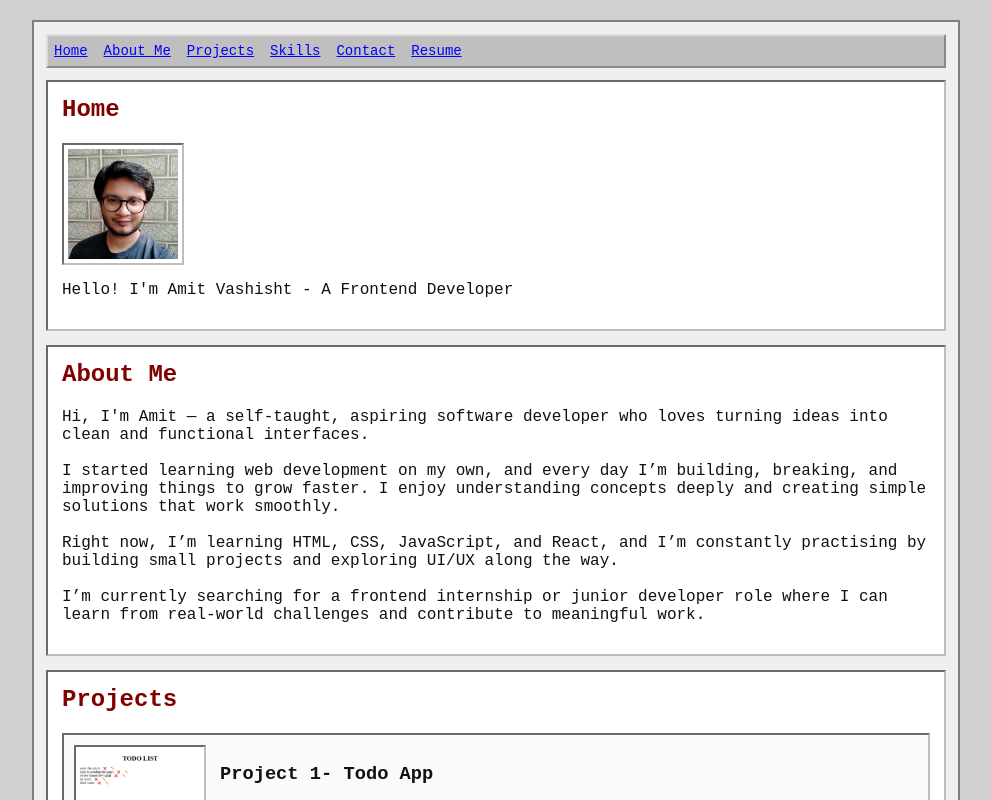
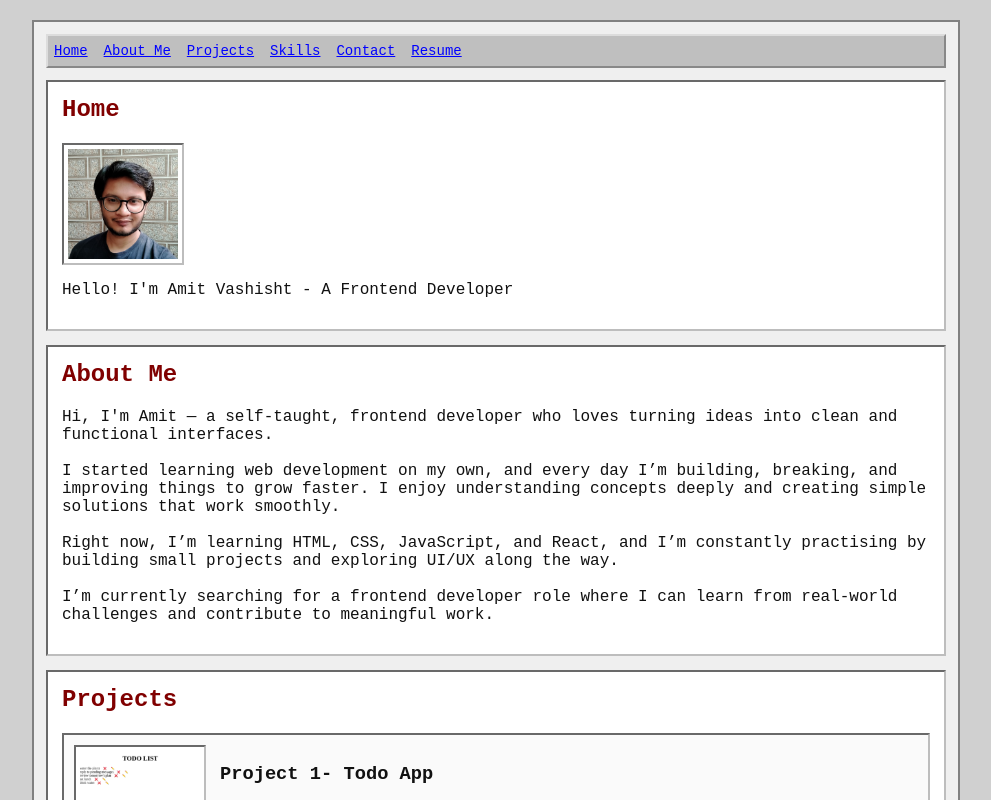
Before and after one commit to amitvashisht02/portfolio-website, a React (Vite) app: page / in a window 1280 px wide. Shown: the top 800 px of the page, without its empty margins (144-1135 px from the left). Built offline with nearby package versions, Linux system fonts and the light colour scheme.

Commit message:
update in about me

```diff
--- a/src/components/About.jsx
+++ b/src/components/About.jsx
@@ -2,7 +2,7 @@ export default function About() {
     return (
         <div className="section" id="about">
             <h2>About Me</h2>
-            <p>Hi, I'm Amit — a self-taught, aspiring software developer who loves turning ideas into clean and functional interfaces.
+            <p>Hi, I'm Amit — a self-taught, frontend developer who loves turning ideas into clean and functional interfaces.
                 <br></br>
                 <br></br>
                 I started learning web development on my own, and every day I’m building, breaking, and improving things to grow faster. I enjoy understanding concepts deeply and creating simple solutions that work smoothly.
@@ -11,7 +11,7 @@ export default function About() {
                 Right now, I’m learning HTML, CSS, JavaScript, and React, and I’m constantly practising by building small projects and exploring UI/UX along the way.
                 <br></br>
                 <br></br>
-                I’m currently searching for a frontend internship or junior developer role where I can learn from real-world challenges and contribute to meaningful work.</p>
+                I’m currently searching for a frontend developer role where I can learn from real-world challenges and contribute to meaningful work.</p>
         </div>
     );
 }
```
